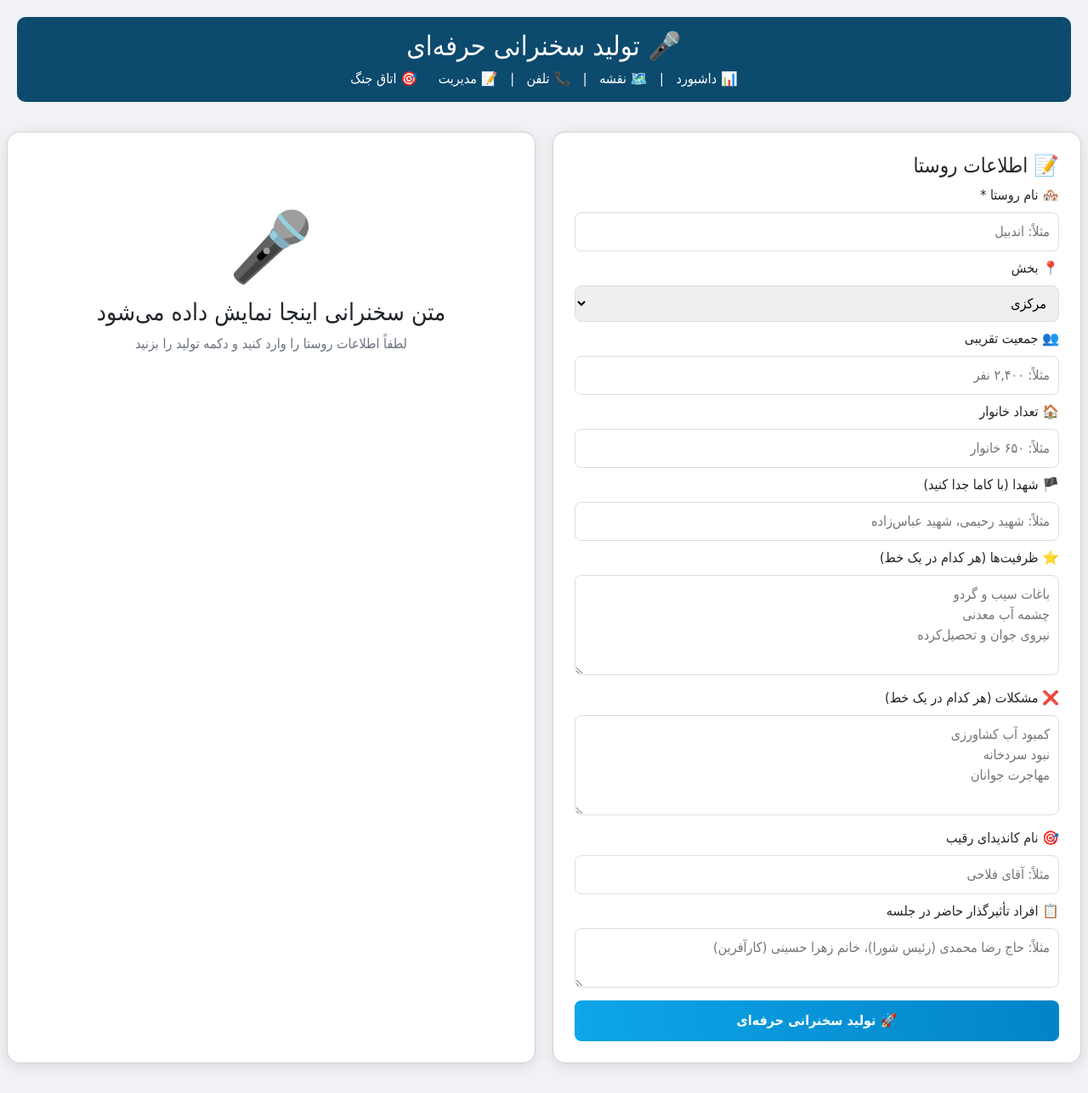
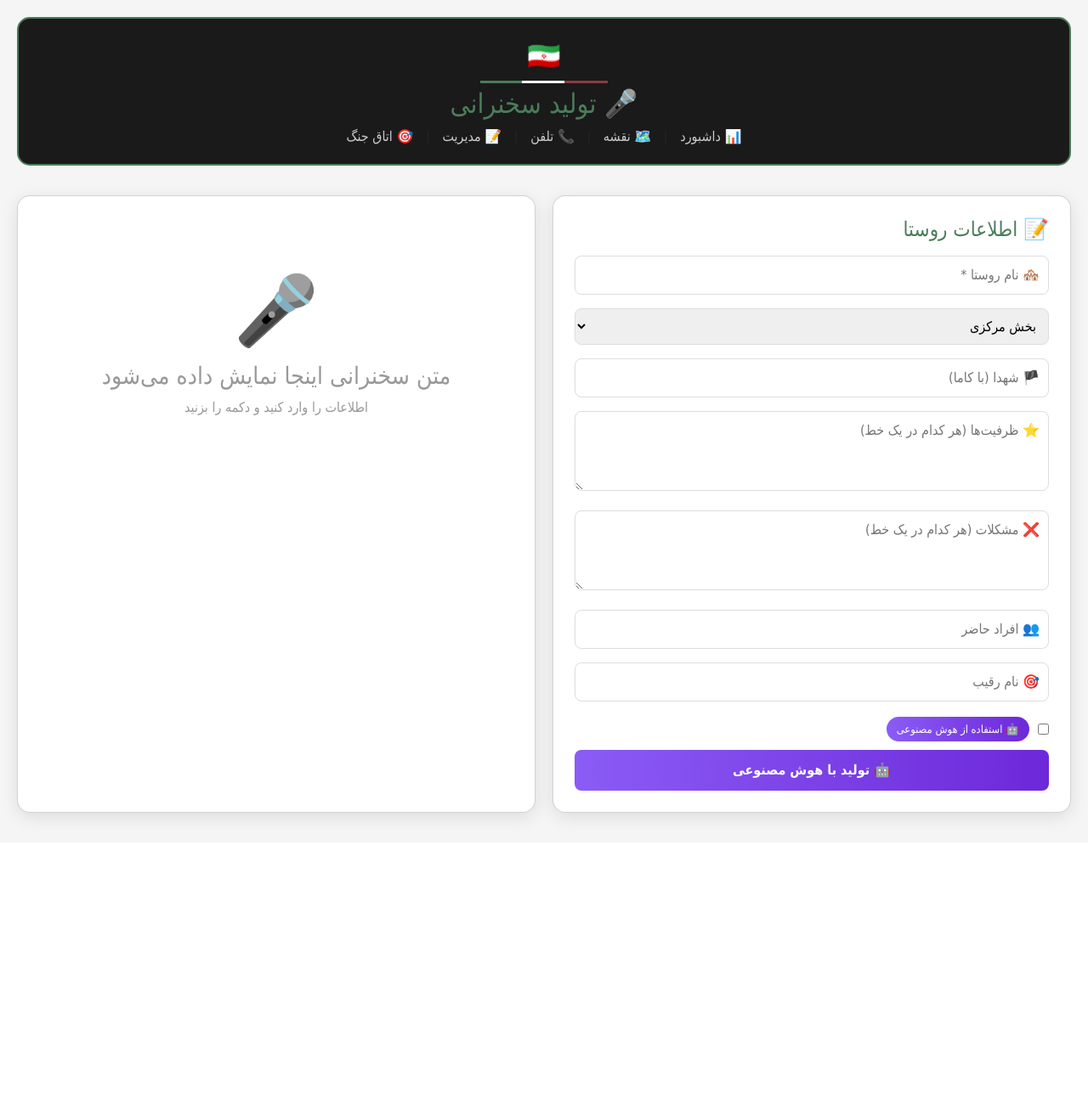
Before and after one commit to frahimzadeh1-hash/sohrabi, a Flask app: page /speech in a window 1280 px wide. Shown: the whole page at 85% size. After the commit the page ends 974 px from the top, so only its background shows below. Run offline with Flask 3, Linux system fonts and the light colour scheme.

Commit message:
Update speech.html

```diff
--- a/templates/speech.html
+++ b/templates/speech.html
@@ -6,97 +6,73 @@
     <link href="https://cdn.jsdelivr.net/npm/bootstrap@5.3.0/dist/css/bootstrap.min.css" rel="stylesheet">
     <style>
         * { font-family: Tahoma; }
-        body { background: #f0f2f5; padding: 20px; }
-        .card { background: white; border-radius: 15px; padding: 25px; margin: 15px auto; max-width: 1200px; box-shadow: 0 4px 15px rgba(0,0,0,0.1); }
-        .header { background: #0c4a6e; color: white; padding: 15px; text-align: center; border-radius: 10px; margin-bottom: 20px; }
-        .header a { color: white; margin: 0 10px; text-decoration: none; }
+        body { background: #f5f5f5; padding: 20px; }
+        .card { background: white; border-radius: 15px; padding: 25px; margin: 15px auto; max-width: 1200px; box-shadow: 0 5px 20px rgba(0,0,0,0.1); }
+        .header { background: #1a1a1a; padding: 20px; text-align: center; border-radius: 15px; margin-bottom: 20px; border: 2px solid #4a7c59; }
+        .header h2 { color: #4a7c59; }
+        .header a { color: #ccc; margin: 0 10px; text-decoration: none; }
+        .header a:hover { color: #4a7c59; }
+        .flag-strip { height: 3px; background: linear-gradient(90deg, #4a7c59 33%, white 33%, white 66%, #8b3c3c 66%); max-width: 150px; margin: 5px auto; }
         input, textarea, select { width: 100%; padding: 10px; margin: 8px 0; border: 1px solid #ddd; border-radius: 8px; }
-        .btn { padding: 12px 30px; border: none; border-radius: 8px; cursor: pointer; font-size: 1rem; width: 100%; font-weight: bold; }
-        .btn-generate { background: linear-gradient(90deg, #0ea5e9, #0284c7); color: white; }
-        .btn-copy { background: #10b981; color: white; margin-top: 10px; }
-        .btn-back { background: #6b7280; color: white; margin-top: 10px; }
-        .speech-box { background: linear-gradient(135deg, #fefefe, #f8f9fa); padding: 30px; border-radius: 15px; line-height: 2.8; white-space: pre-wrap; border: 2px solid #0c4a6e; font-size: 1.05rem; box-shadow: 0 5px 20px rgba(0,0,0,0.1); }
-        .section-title { color: #0c4a6e; font-weight: bold; margin-top: 20px; }
+        .btn { padding: 12px 30px; border: none; border-radius: 8px; cursor: pointer; width: 100%; font-weight: bold; font-size: 1rem; }
+        .btn-ai { background: linear-gradient(90deg, #8b5cf6, #6d28d9); color: white; }
+        .btn-normal { background: #4a7c59; color: white; }
+        .btn-copy { background: #f59e0b; color: black; margin-top: 10px; }
+        .speech-box { background: #f9f9f9; padding: 30px; border-radius: 15px; line-height: 2.8; white-space: pre-wrap; border: 2px solid #4a7c59; }
+        .ai-badge { background: linear-gradient(90deg, #8b5cf6, #6d28d9); color: white; padding: 5px 12px; border-radius: 20px; font-size: 0.8rem; }
     </style>
 </head>
 <body>
     <div class="header">
-        <h2>🎤 تولید سخنرانی حرفه‌ای</h2>
+        <div style="font-size:2rem;">🇮🇷</div>
+        <div class="flag-strip"></div>
+        <h2>🎤 تولید سخنرانی</h2>
         <a href="/">📊 داشبورد</a> |
         <a href="/map">🗺️ نقشه</a> |
         <a href="/contacts">📞 تلفن</a> |
-        <a href="/manage">📝 مدیریت</a>
+        <a href="/manage">📝 مدیریت</a> |
         <a href="/war-room">🎯 اتاق جنگ</a>
     </div>
 
-    <div class="row" style="display:flex; gap:20px; flex-wrap:wrap;">
-        <!-- فرم ورودی -->
+    <div style="display:flex; gap:20px; flex-wrap:wrap;">
         <div class="card" style="flex:1; min-width:350px;">
-            <h4>📝 اطلاعات روستا</h4>
-            <form method="POST" id="speechForm">
-                <label>🏘️ نام روستا *</label>
-                <input type="text" name="village_name" placeholder="مثلاً: اندبیل" required>
+            <h4 style="color:#4a7c59;">📝 اطلاعات روستا</h4>
+            <form method="POST">
+                <input type="text" name="village_name" placeholder="🏘️ نام روستا *" required>
+                <select name="section">
+                    <option value="مرکزی">بخش مرکزی</option>
+                    <option value="صوفیان">بخش صوفیان</option>
+                    <option value="تسوج">بخش تسوج</option>
+                </select>
+                <input type="text" name="martyrs" placeholder="🏴 شهدا (با کاما)">
+                <textarea name="capacities" rows="3" placeholder="⭐ ظرفیت‌ها (هر کدام در یک خط)"></textarea>
+                <textarea name="problems" rows="3" placeholder="❌ مشکلات (هر کدام در یک خط)"></textarea>
+                <input type="text" name="key_people" placeholder="👥 افراد حاضر">
+                <input type="text" name="opponent" placeholder="🎯 نام رقیب">
 
-                <label>📍 بخش</label>
-                <select name="section">
-                    <option value="مرکزی">مرکزی</option>
-                    <option value="تسوج">تسوج</option>
-                    <option value="صوفیان">صوفیان</option>
-                </select>
+                <label style="display:flex; align-items:center; gap:10px; margin:10px 0; cursor:pointer;">
+                    <input type="checkbox" name="use_ai" style="width:auto;">
+                    <span class="ai-badge">🤖 استفاده از هوش مصنوعی</span>
+                </label>
 
-                <label>👥 جمعیت تقریبی</label>
-                <input type="text" name="population" placeholder="مثلاً: ۲,۴۰۰ نفر">
-
-                <label>🏠 تعداد خانوار</label>
-                <input type="text" name="households" placeholder="مثلاً: ۶۵۰ خانوار">
-
-                <label>🏴 شهدا (با کاما جدا کنید)</label>
-                <input type="text" name="martyrs" placeholder="مثلاً: شهید رحیمی، شهید عباس‌زاده">
-
-                <label>⭐ ظرفیت‌ها (هر کدام در یک خط)</label>
-                <textarea name="capacities" rows="4" placeholder="باغات سیب و گردو
-چشمه آب معدنی
-نیروی جوان و تحصیل‌کرده"></textarea>
-
-                <label>❌ مشکلات (هر کدام در یک خط)</label>
-                <textarea name="problems" rows="4" placeholder="کمبود آب کشاورزی
-نبود سردخانه
-مهاجرت جوانان"></textarea>
-
-                <label>🎯 نام کاندیدای رقیب</label>
-                <input type="text" name="opponent" placeholder="مثلاً: آقای فلاحی">
-
-                <label>📋 افراد تأثیرگذار حاضر در جلسه</label>
-                <textarea name="key_people" rows="2" placeholder="مثلاً: حاج رضا محمدی (رئیس شورا)، خانم زهرا حسینی (کارآفرین)"></textarea>
-
-                <button type="submit" class="btn btn-generate">🚀 تولید سخنرانی حرفه‌ای</button>
+                <button type="submit" class="btn btn-ai">🤖 تولید با هوش مصنوعی</button>
             </form>
         </div>
 
-        <!-- خروجی -->
         <div class="card" style="flex:1; min-width:350px;">
             {% if generated %}
-            <h4>✅ متن سخنرانی</h4>
+            <h4 style="color:#4a7c59;">✅ متن سخنرانی</h4>
             <div class="speech-box" id="speechText">{{ speech }}</div>
-            <button class="btn btn-copy" onclick="copySpeech()">📋 کپی متن سخنرانی</button>
-            <a href="/speech" class="btn btn-back" style="display:block; text-align:center; text-decoration:none;">🔄 ساخت سخنرانی جدید</a>
+            <button class="btn btn-copy" onclick="navigator.clipboard.writeText(document.getElementById('speechText').innerText);alert('✅ کپی شد!')">📋 کپی</button>
+            <a href="/speech"><button class="btn btn-normal" style="margin-top:5px;">🔄 جدید</button></a>
             {% else %}
-            <div style="text-align:center; padding:50px;">
+            <div style="text-align:center; padding:50px; color:#999;">
                 <div style="font-size:5rem;">🎤</div>
                 <h3>متن سخنرانی اینجا نمایش داده می‌شود</h3>
-                <p style="color:#6b7280;">لطفاً اطلاعات روستا را وارد کنید و دکمه تولید را بزنید</p>
+                <p>اطلاعات را وارد کنید و دکمه را بزنید</p>
             </div>
             {% endif %}
         </div>
     </div>
-
-    <script>
-    function copySpeech() {
-        var text = document.getElementById('speechText').innerText;
-        navigator.clipboard.writeText(text).then(function() {
-            alert('✅ متن سخنرانی با موفقیت کپی شد!');
-        });
-    }
-    </script>
 </body>
 </html>
```
